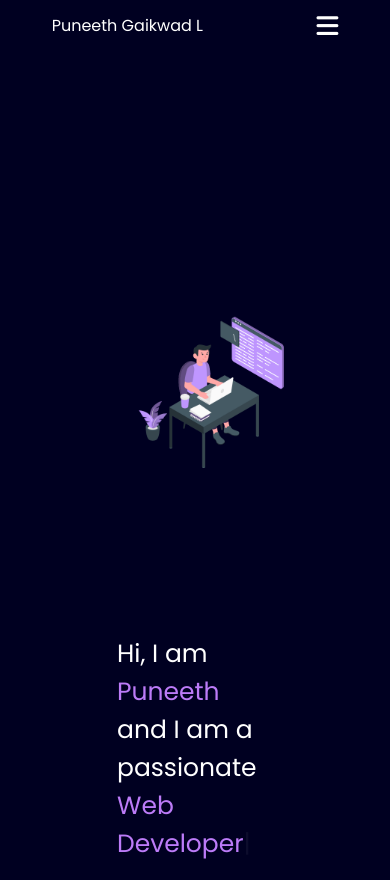
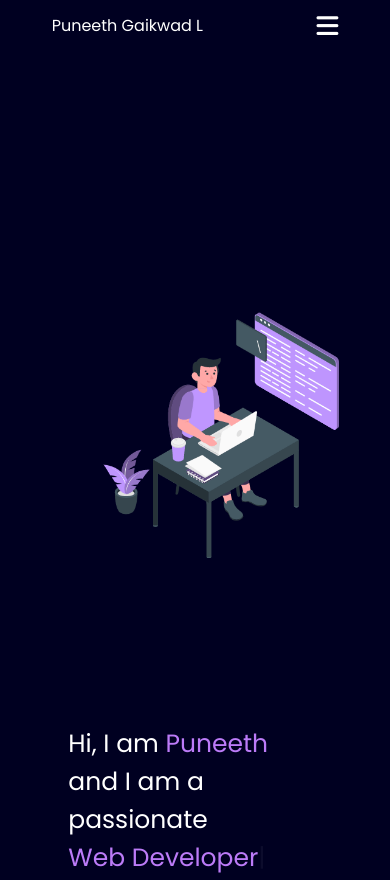
Before and after one commit to Puneeth-Gaikwad-L/My-Portfolio-V2, a plain HTML site: page index.html in a window 390 px wide. Shown: the top 880 px of the page. Drawn offline with nearby package versions, Linux system fonts and the light colour scheme.

Commit message:
Update index.html

```diff
--- a/index.html
+++ b/index.html
@@ -402,7 +402,9 @@
             .leftsection {
                 font-size: 25px;
             }
-
+            .firstSection>div {
+                width: 65%;
+            }
             nav .fas {
                 display: block;
                 font-size: 25px;
```
